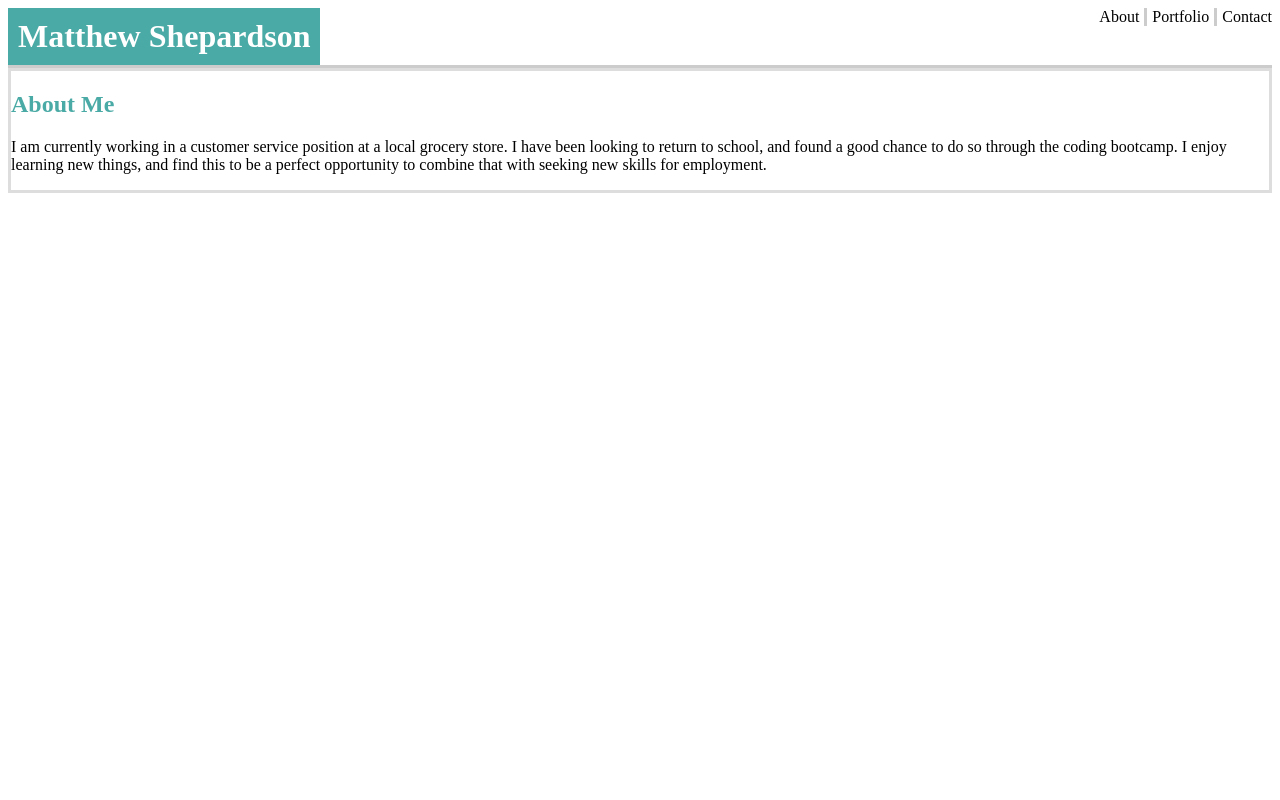
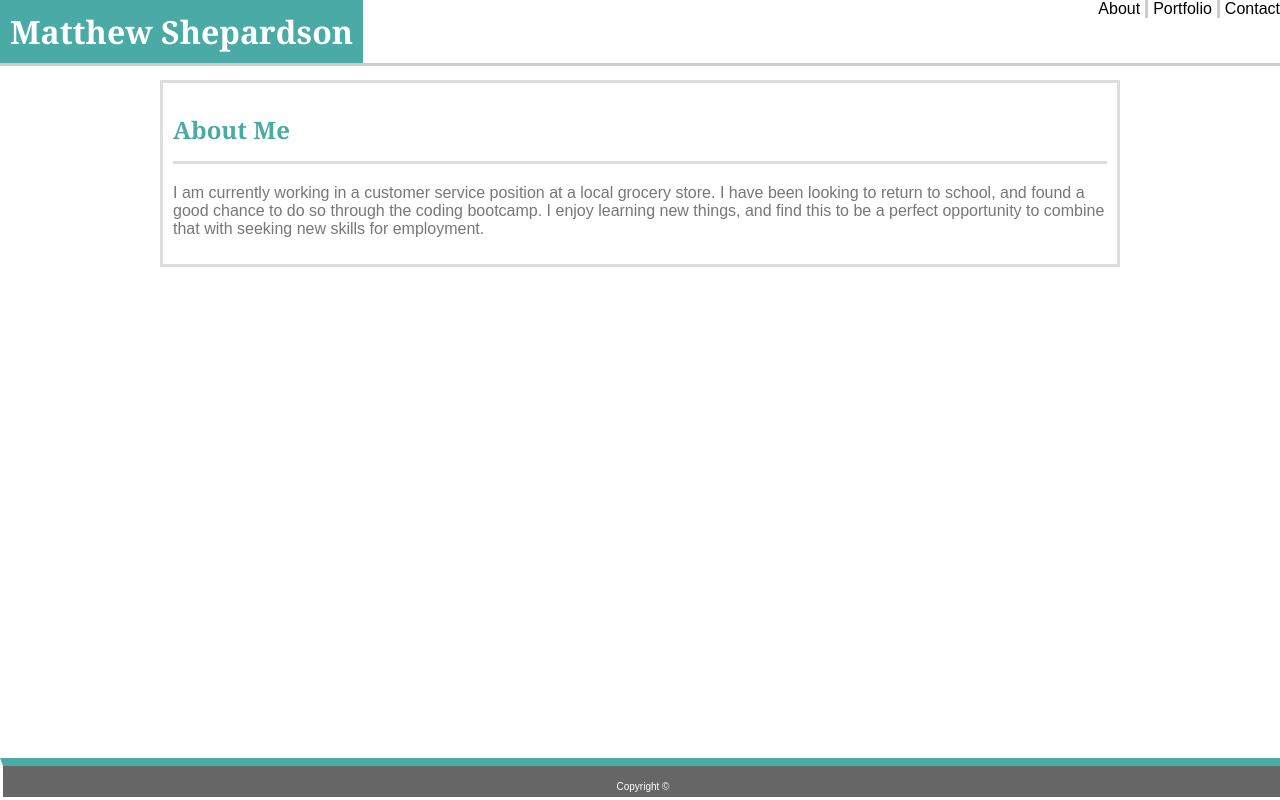
Before and after one commit to lupemls/Boot-Camp-Homework-1, a plain HTML site: page index.html in a window 1280 px wide. Drawn offline with Linux system fonts and the light colour scheme.

Commit message:
Index page has been fully styled appearancewise, but need to add more contentwise

```diff
--- a/assets/css/style.css
+++ b/assets/css/style.css
@@ -1,13 +1,23 @@
+body{
+    width: 960px;
+    margin: auto;
+    font-family: Arial, Helvetica, sans-serif;
+    /* font-size: 40px; */
+}
 h1{
     display: inline-block;
     background-color: #4aaaa5;
     color: #ffffff;
     padding: 10px;
     margin: 0px;
-    /* float: left; */
+    font-family: Georgia, 'Times New Roman', Times, serif;
 }
 h2{
     color: #4aaaa5;
+    border-bottom-color: #dddddd;
+    border-bottom-style: solid;
+    padding-bottom: 15px;
+    font-family: Georgia, 'Times New Roman', Times, serif;
 }
 
 div .About{
@@ -33,14 +43,36 @@ div .Contact{
 header{
     border-bottom-style: solid;
     border-bottom-color: #cccccc;
-    /* line-height: 40px;
-    vertical-align: auto; */
+    position: fixed;
+    left: 0;
+    top: 0;
+    width: 100%;
 }
 
 section{
-    /* margin: 10px; */
-    padding: 0px;
-    /* padding: 10px; */
+    position: relative;
+    top: 60px;
+    margin-top: 20px;
+    margin-bottom: 20px;
+    padding: 10px;
     border-style: solid;
     border-color: #dddddd;
+    color: #777777;
+    line-height: auto;
 }
+
+footer{
+    font-size: 10px;
+    background-color: #666666;
+    color: #ffffff;
+    border-top: 8px;
+    border-style: solid;
+    border-top-color: #4aaaa5;
+    padding-top: 15px;
+    padding-bottom: 5px;
+    text-align: center;
+    position: fixed;
+    left: 0;
+    bottom: 0;
+    width: 100%;
+}
--- a/index.html
+++ b/index.html
@@ -26,6 +26,10 @@
     <section>
         <h2>About Me</h2>
         <p>I am currently working in a customer service position at a local grocery store. I have been looking to return to school, and found a good chance to do so through the coding bootcamp. I enjoy learning new things, and find this to be a perfect opportunity to combine that with seeking new skills for employment.</p>
+
     </secion>
+    <footer>
+        Copyright &#169
+    </footer>
 </body>
 </html>
```
